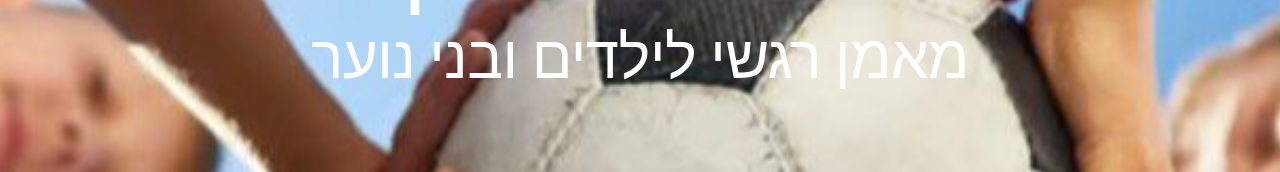
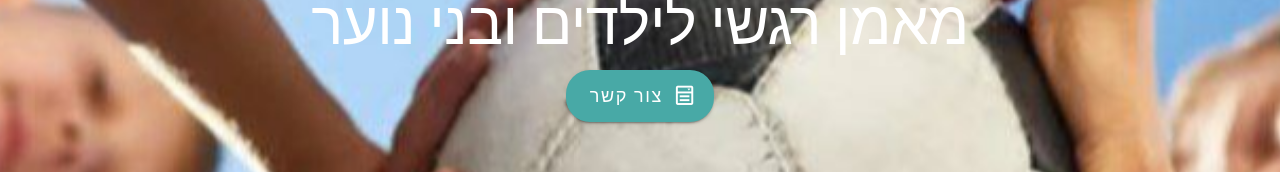
Before and after one commit to sagiv1996/moshe-landing-page, a Nuxt app: page / in a window 1280 px wide. Shown: the part 318-490 px from the top of the page. Built offline with nearby package versions, Linux system fonts and the light colour scheme.

Commit message:
set button connect into header image

```diff
--- /dev/null
+++ b/components/buttonConnect.vue
@@ -0,0 +1,12 @@
+<template>
+  <v-btn
+    text="צור קשר"
+    prepend-icon="mdi-form-select"
+    aria-label="Button of google form"
+    href="https://docs.google.com/forms/d/e/1FAIpQLSf0HIU86b6gVI29v2fZb2VBrvSHVBNJ5bMo1-0vsUY7s71GXw/viewform?embedded=true"
+    target="_blank"
+    size="x-large"
+    rounded="xl"
+    color="secondary"
+  />
+</template>
--- a/components/headerImage.vue
+++ b/components/headerImage.vue
@@ -5,6 +5,7 @@
     >
       <h1 class="text-sm-h2 text-lg-h1 font-weight-thin mb-4">משה ליבוביץ</h1>
       <h2 class="text-sm-h3 text-lg-h2">מאמן רגשי לילדים ובני נוער</h2>
+      <button-connect class="mt-4" />
     </div>
   </v-parallax>
 </template>
```
